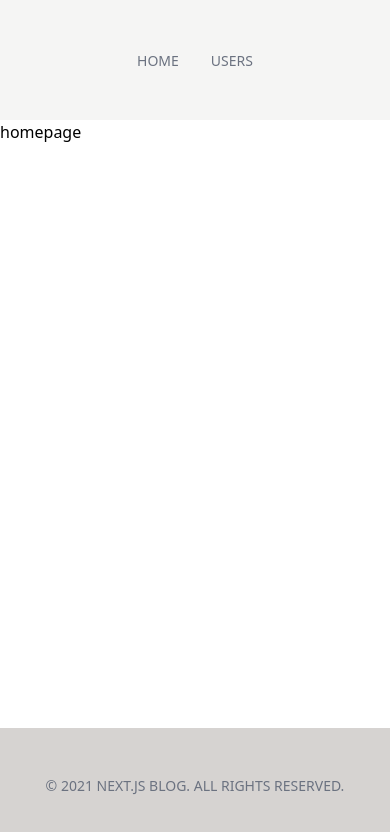
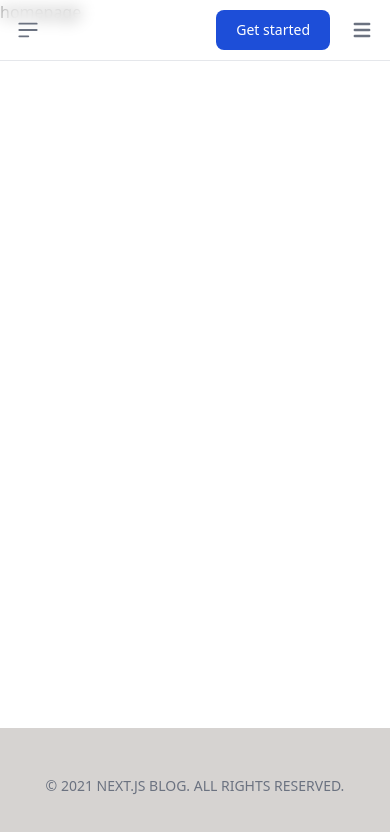
Before and after one commit to Minhtality/nextjs-13, a Next.js app: page / in a window 390 px wide. Shown: the top 832 px of the page. Built offline with nearby package versions, Linux system fonts and the light colour scheme.

Commit message:
adding nav styling

```diff
--- a/app/header.jsx
+++ b/app/header.jsx
@@ -1,29 +1,82 @@
-import Link from "next/link";
+import Link from 'next/link';
 
 const Header = () => {
 	return (
-    <header className="bg-stone-100 py-12">
-      <nav className="center">
-        <ul className="flex justify-center gap-8">
+			<nav className="z-50 backdrop-blur bg-opacity-50 bg-white px-2 sm:px-4 py-2.5 dark:bg-gray-900 fixed w-full z-20 top-0 left-0 border-b border-gray-200 dark:border-gray-600">
+				<div className="container flex flex-wrap items-center justify-between mx-auto">
+          <button data-drawer-target="logo-sidebar" data-drawer-toggle="logo-sidebar" aria-controls="logo-sidebar" type="button" className="inline-flex items-center p-2 text-sm text-gray-500 rounded-lg md:hidden hover:bg-gray-100 focus:outline-none focus:ring-2 focus:ring-gray-200 dark:text-gray-400 dark:hover:bg-gray-700 dark:focus:ring-gray-600">
+            <span className="sr-only">Open sidebar</span>
+            <svg className="w-6 h-6" aria-hidden="true" fill="currentColor" viewBox="0 0 20 20" xmlns="http://www.w3.org/2000/svg">
+               <path clip-rule="evenodd" fill-rule="evenodd" d="M2 4.75A.75.75 0 012.75 4h14.5a.75.75 0 010 1.5H2.75A.75.75 0 012 4.75zm0 10.5a.75.75 0 01.75-.75h7.5a.75.75 0 010 1.5h-7.5a.75.75 0 01-.75-.75zM2 10a.75.75 0 01.75-.75h14.5a.75.75 0 010 1.5H2.75A.75.75 0 012 10z"></path>
+            </svg>
+         </button>
+					<Link href="/" className="flex items-center">
+            {/* Minhtality */}
+					</Link>
+					<div className="flex md:order-2">
+						<button
+							type="button"
+							className="text-white bg-blue-700 hover:bg-blue-800 focus:ring-4 focus:outline-none focus:ring-blue-300 font-medium rounded-lg text-sm px-5 py-2.5 text-center mr-3 md:mr-0 dark:bg-blue-600 dark:hover:bg-blue-700 dark:focus:ring-blue-800"
+						>
+							Get started
+						</button>
+						<button
+							data-collapse-toggle="navbar-sticky"
+							type="button"
+							className="inline-flex items-center p-2 text-sm text-gray-500 rounded-lg md:hidden hover:bg-gray-100 focus:outline-none focus:ring-2 focus:ring-gray-200 dark:text-gray-400 dark:hover:bg-gray-700 dark:focus:ring-gray-600"
+							aria-controls="navbar-sticky"
+							aria-expanded="false"
+						>
+							<span className="sr-only">Open main menu</span>
+							<svg
+								className="w-6 h-6"
+								aria-hidden="true"
+								fill="currentColor"
+								viewBox="0 0 20 20"
+								xmlns="http://www.w3.org/2000/svg"
+							>
+								<path
+									fillRule="evenodd"
+									d="M3 5a1 1 0 011-1h12a1 1 0 110 2H4a1 1 0 01-1-1zM3 10a1 1 0 011-1h12a1 1 0 110 2H4a1 1 0 01-1-1zM3 15a1 1 0 011-1h12a1 1 0 110 2H4a1 1 0 01-1-1z"
+									clipRule="evenodd"
+								></path>
+							</svg>
+						</button>
+					</div>
+					<div
+						className="items-center justify-between hidden w-full md:flex md:w-auto md:order-1"
+						id="navbar-sticky"
+					>
+						<ul className="flex flex-col p-4 mt-4 border border-gray-100 rounded-lg bg-gray-50 md:flex-row md:space-x-8 md:mt-0 md:text-sm md:font-medium md:border-0 md:bg-white dark:bg-gray-800 md:dark:bg-gray-900 dark:border-gray-700">
 							<li>
 								<Link
 									href="/"
-              className="text-sm font-medium uppercase text-gray-500 hover:text-gray-900"
+									className="block py-2 pl-3 pr-4 text-white bg-blue-700 rounded md:bg-transparent md:text-blue-700 md:p-0 dark:text-white"
+									aria-current="page"
 								>
 									Home
 								</Link>
 							</li>
 							<li>
 								<Link
-              className="text-sm font-medium uppercase text-gray-500 hover:text-gray-900"
+									href="/about"
+									className="block py-2 pl-3 pr-4 text-gray-700 rounded hover:bg-gray-100 md:hover:bg-transparent md:hover:text-blue-700 md:p-0 md:dark:hover:text-white dark:text-gray-400 dark:hover:bg-gray-700 dark:hover:text-white md:dark:hover:bg-transparent dark:border-gray-700"
+								>
+									About
+								</Link>
+              </li>
+							<li>
+								<Link
 									href="/users"
+									className="block py-2 pl-3 pr-4 text-gray-700 rounded hover:bg-gray-100 md:hover:bg-transparent md:hover:text-blue-700 md:p-0 md:dark:hover:text-white dark:text-gray-400 dark:hover:bg-gray-700 dark:hover:text-white md:dark:hover:bg-transparent dark:border-gray-700"
 								>
 									Users
 								</Link>
 							</li>
 						</ul>
+					</div>
+				</div>
 			</nav>
-    </header>
 	);
 };
 
--- a/app/users/[userId]/userContent.jsx
+++ b/app/users/[userId]/userContent.jsx
@@ -2,11 +2,35 @@ import Image from 'next/image';
 
 const User = ({ user }) => {
 	return (
-		<div>
-			<h1>{user?.name}</h1>
-			<Image className="rounded-full w-100 h-100" src={user?.imageUrl} alt={user?.name} width={200} height={200} />
-			<p>{user?.email}</p>
-		</div>
+		// <div className="p-4 border-2 border-gray-200 border-dashed rounded-lg dark:border-gray-700 mt-14">
+		// 	<h1>{user?.name}</h1>
+		// 	<Image className="rounded-full w-100 h-100" src={user?.imageUrl} alt={user?.name} width={200} height={200} />
+		// 	<p>{user?.email}</p>
+		// </div>
+			<div className="p-4 rounded-lg mt-14">
+				<div className="flex items-center justify-center h-48 mb-4 rounded bg-gray-50 dark:bg-gray-800">
+					<p className="text-2xl text-gray-400 dark:text-gray-500">Hello</p>
+				</div>
+				<div className="grid grid-cols-2 gap-4 mb-4">
+					<div className="flex items-center justify-center rounded bg-gray-50 h-28 dark:bg-gray-800">
+						<p className="text-2xl text-gray-400 dark:text-gray-500">+</p>
+					</div>
+					<div className="flex items-center justify-center rounded bg-gray-50 h-28 dark:bg-gray-800">
+						<p className="text-2xl text-gray-400 dark:text-gray-500">+</p>
+					</div>
+				</div>
+				<div className="flex items-center justify-center h-48 mb-4 rounded bg-gray-50 dark:bg-gray-800">
+					<p className="text-2xl text-gray-400 dark:text-gray-500">+</p>
+				</div>
+				<div className="grid grid-cols-2 gap-4">
+					<div className="flex items-center justify-center rounded bg-gray-50 h-28 dark:bg-gray-800">
+						<p className="text-2xl text-gray-400 dark:text-gray-500">+</p>
+					</div>
+					<div className="flex items-center justify-center rounded bg-gray-50 h-28 dark:bg-gray-800">
+						<p className="text-2xl text-gray-400 dark:text-gray-500">+</p>
+					</div>
+				</div>
+			</div>
 	);
 };
 
--- a/app/users/layout.jsx
+++ b/app/users/layout.jsx
@@ -2,11 +2,11 @@ import SideNav from "./sideNav";
 
 const UsersLayout = async ({ children }) => {
   return (
-    <div className="flex">
-      <aside id="default-sidebar" className="bg-gray-50 z-40 w-64 h-screen transition-transform" aria-label="Sidebar">
+    <div>
+      <aside id="default-sidebar" className="fixed top-0 left-0 z-40 w-64 h-screen pt-20 transition-transform -translate-x-full bg-white border-r border-gray-200 sm:translate-x-0 dark:bg-gray-800 dark:border-gray-700" aria-label="Sidebar">
         <SideNav />
       </aside>
-      <div>{children}</div>
+      <div className="p-4 sm:ml-64">{children}</div>
     </div>
   );
 };
--- a/app/users/page.jsx
+++ b/app/users/page.jsx
@@ -1,8 +1,55 @@
 const Page = () => {
   return (
-    <>
-      <h1>Select a user</h1>
-    </>
+    // <>
+    //   <h1>Select a user</h1>
+    // </>
+    <div className="p-4 border-gray-200 rounded-lg mt-14">
+      <div className="grid grid-cols-3 gap-4 mb-4">
+         <div className="flex items-center justify-center h-24 rounded bg-gray-50 dark:bg-gray-800">
+            <p className="text-2xl text-gray-400 dark:text-gray-500">+</p>
+         </div>
+         <div className="flex items-center justify-center h-24 rounded bg-gray-50 dark:bg-gray-800">
+            <p className="text-2xl text-gray-400 dark:text-gray-500">+</p>
+         </div>
+         <div className="flex items-center justify-center h-24 rounded bg-gray-50 dark:bg-gray-800">
+            <p className="text-2xl text-gray-400 dark:text-gray-500">+</p>
+         </div>
+      </div>
+      <div className="flex items-center justify-center h-48 mb-4 rounded bg-gray-50 dark:bg-gray-800">
+         <p className="text-2xl text-gray-400 dark:text-gray-500">+</p>
+      </div>
+      <div className="grid grid-cols-2 gap-4 mb-4">
+         <div className="flex items-center justify-center rounded bg-gray-50 h-28 dark:bg-gray-800">
+            <p className="text-2xl text-gray-400 dark:text-gray-500">+</p>
+         </div>
+         <div className="flex items-center justify-center rounded bg-gray-50 h-28 dark:bg-gray-800">
+            <p className="text-2xl text-gray-400 dark:text-gray-500">+</p>
+         </div>
+         <div className="flex items-center justify-center rounded bg-gray-50 h-28 dark:bg-gray-800">
+            <p className="text-2xl text-gray-400 dark:text-gray-500">+</p>
+         </div>
+         <div className="flex items-center justify-center rounded bg-gray-50 h-28 dark:bg-gray-800">
+            <p className="text-2xl text-gray-400 dark:text-gray-500">+</p>
+         </div>
+      </div>
+      <div className="flex items-center justify-center h-48 mb-4 rounded bg-gray-50 dark:bg-gray-800">
+         <p className="text-2xl text-gray-400 dark:text-gray-500">+</p>
+      </div>
+      <div className="grid grid-cols-2 gap-4">
+         <div className="flex items-center justify-center rounded bg-gray-50 h-28 dark:bg-gray-800">
+            <p className="text-2xl text-gray-400 dark:text-gray-500">+</p>
+         </div>
+         <div className="flex items-center justify-center rounded bg-gray-50 h-28 dark:bg-gray-800">
+            <p className="text-2xl text-gray-400 dark:text-gray-500">+</p>
+         </div>
+         <div className="flex items-center justify-center rounded bg-gray-50 h-28 dark:bg-gray-800">
+            <p className="text-2xl text-gray-400 dark:text-gray-500">+</p>
+         </div>
+         <div className="flex items-center justify-center rounded bg-gray-50 h-28 dark:bg-gray-800">
+            <p className="text-2xl text-gray-400 dark:text-gray-500">+</p>
+         </div>
+      </div>
+   </div>
   );
 };
 
```
Lines whose indentation alone changed are shown as unchanged.
